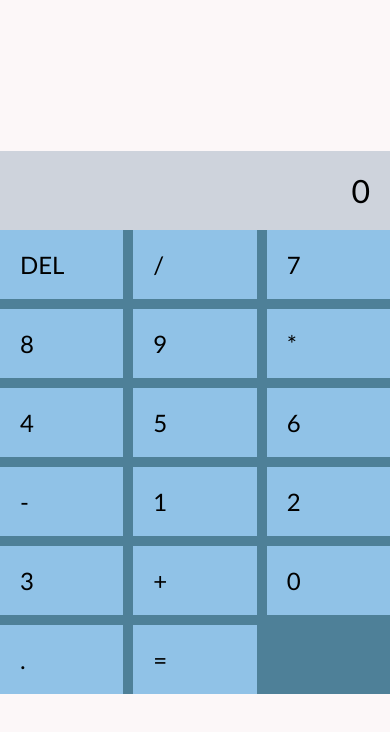
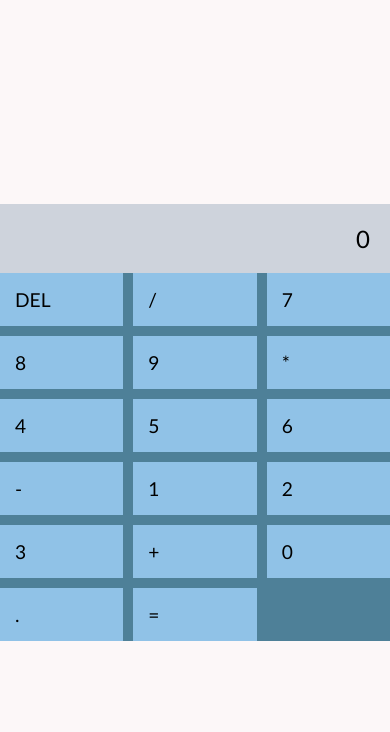
Before and after one commit to sizxle/Calculator, a plain HTML site: page index.html in a window 390 px wide. Drawn offline with Linux system fonts and the light colour scheme.

Commit message:
responsive ness for smaller screens

```diff
--- a/css/styles.css
+++ b/css/styles.css
@@ -39,3 +39,14 @@ body{
 .calculator_button:hover{
     background-color: #A31621;
 }
+
+@media (max-width: 400px) {
+    #display {
+      font-size: 1.5rem;
+    }
+
+    .calculator_button {
+      padding: 15px;
+      font-size: 1.2rem;
+    }
+  }
```
